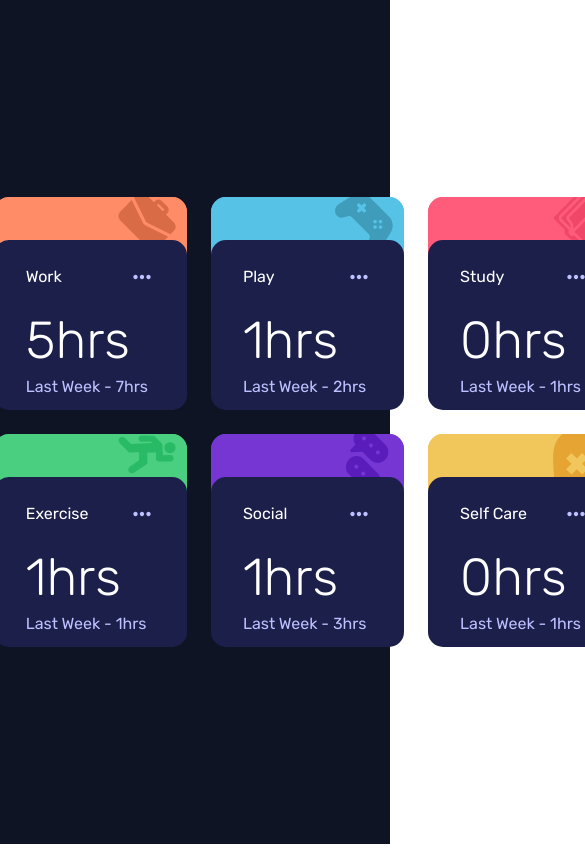
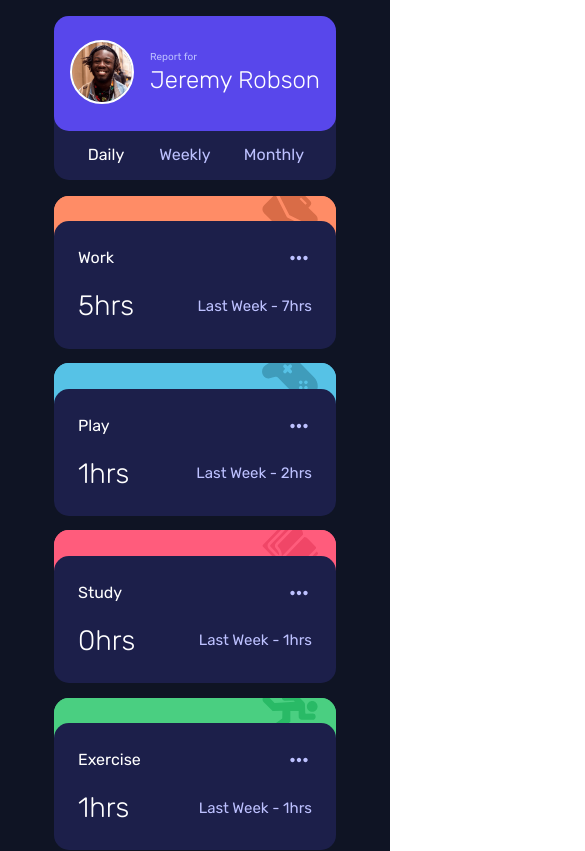
Before and after one commit to victoriacesar/time-tracking-dashboard, a React (Create React App) app: page / in a window 390 px wide. Shown: the top 851 px of the page, 585 px wide, since content can reach past the window. Built offline with nearby package versions, Linux system fonts and the light colour scheme.

Commit message:
responsive app

```diff
--- a/src/Dashboard.tsx
+++ b/src/Dashboard.tsx
@@ -1,4 +1,5 @@
 import { Grid, Flex, GridItem } from '@chakra-ui/react';
+import { createBreakpoints } from '@chakra-ui/theme-tools';
 import { Daily } from './components/Daily';
 import { Monthly } from './components/Monthly';
 import { Sidebar } from './components/Sidebar';
@@ -6,30 +7,31 @@ import { Weekly } from './components/Weekly';
 import { useTime } from './contexts/TimeContext';
 
 export function Dashboard() {
+
   const { time } = useTime();
 
   return (
     <Flex
       bgColor='neutral.veryDarkBlue'
-      width='100vw'
-      height='100vh'
+      width='100%'
+      height={{ base: 'auto', md: 'auto', lg: '100vh' }}
       align='center'
       justify='center'
     >
       <Grid
-        width='990px'
-        maxWidth={1480}
-        height={450}
-        templateColumns='repeat(2, 22% 78%)'
-        gap={6}
+        // bgColor= 'red'
+        // maxWidth={1480}
+        padding={{ base: '1rem' }}
+        templateColumns={{ base: 'repeat(1, 1fr)', lg: 'repeat(2, 22% 78%)' }}
+        gap={{ base: '4', lg: '6' }}
       >
-        <GridItem w='100%'>
+        <GridItem>
           <Sidebar />
         </GridItem>
-        <GridItem w='100%'>
-          { time === 'daily' && <Daily />}
-          { time === 'weekly' && <Weekly />}
-          { time === 'monthly' && <Monthly />}
+        <GridItem>
+          {time === 'daily' && <Daily />}
+          {time === 'weekly' && <Weekly />}
+          {time === 'monthly' && <Monthly />}
         </GridItem>
       </Grid>
     </Flex>
--- a/src/components/CardItem.tsx
+++ b/src/components/CardItem.tsx
@@ -35,6 +35,7 @@ export function CardItem({
     <Box
       height='100%'
       width='100%'
+      pb={{ base: '1rem' }}
       borderTopRadius={15}
       borderBottomRightRadius={20}
       borderBottomLeftRadius={20}
@@ -82,22 +83,21 @@ export function CardItem({
         }
         bgRepeat='no-repeat'
         bgPosition='top 30% left 92%'
-        bgSize='30%'
+        bgSize={{ base: '20%', md: '20%', lg: '30%' }}
         borderTopRadius={15}
       />
       <Box
         bgColor='neutral.darkBlue'
         borderTopRadius={15}
-        height='80%'
+        height={{ base: '100%', md: '100%', lg: '90%' }}
         borderBottomRadius={15}
-        width='100%'
-
+        width={{ base: '100%', md: '100%', lg: '100%' }}
         _hover={{ bgColor: 'neutral.desaturatedBlue', cursor: 'pointer' }}
       >
         <Flex
           pt={6}
-          pr={8}
-          pl={8}
+          pr={{ base: 6, md: 6, lg: 8 }}
+          pl={{ base: 6, md: 6, lg: 8 }}
           pb={4}
           justifyContent='space-between'
           align='center'
@@ -122,11 +122,22 @@ export function CardItem({
             _hover={{ cursor: 'pointer', color: 'white' }}
           />
         </Flex>
-        <Flex pr={8} pl={8} flexDir='column'>
-          <Heading fontSize='52' fontWeight={300} color='white'>
+        <Flex
+          pr={{ base: 6, md: 6, lg: 8 }}
+          pl={{ base: 6, md: 6, lg: 8 }}
+          flexDir={{ base: 'row', md: 'row', lg: 'column' }}
+          justify={{ base: 'space-between' }}
+          pb={{ base: 6, md: 6, lg: 0 }}
+          align={{ base: 'center', md: 'center', lg: 'flex-start' }}
+        >
+          <Heading
+            fontSize={{ base: '28', md: '28', lg: '52' }}
+            fontWeight={300}
+            color='white'
+          >
             {hoursThisMonth}hrs
           </Heading>
-          <Text color='neutral.paleBlue'>
+          <Text color='neutral.paleBlue' fontSize={{ base: '15', md: '15' }}>
             Last Week - {hoursPastMonth}hrs
           </Text>
         </Flex>
--- a/src/components/Daily.tsx
+++ b/src/components/Daily.tsx
@@ -8,12 +8,12 @@ export function Daily() {
 
   return (
     <Grid
-      height={450}
-      maxWidth={1000}
-      templateColumns='repeat(3, 1fr)'
-      templateRows='repeat(2, 1fr)'
-      columnGap={6}
-      rowGap={6}
+    height={{base: 'auto', md: 'auto', lg: 450}}
+    maxWidth={1000}
+    templateColumns={{base: 'repeat(1, 1fr)', md: 'repeat(1, 1fr)', lg: 'repeat(3, 1fr)'}}
+    templateRows='repeat(2, 1fr)'
+    columnGap={6}
+    rowGap={6}
     >
       {userData.map((data) => {
         return (
--- a/src/components/Monthly.tsx
+++ b/src/components/Monthly.tsx
@@ -8,9 +8,9 @@ export function Monthly() {
 
   return (
     <Grid
-      height={450}
+      height={{base: 'auto', md: 'auto', lg: 450}}
       maxWidth={1000}
-      templateColumns='repeat(3, 1fr)'
+      templateColumns={{base: 'repeat(1, 1fr)', md: 'repeat(1, 1fr)', lg: 'repeat(3, 1fr)'}}
       templateRows='repeat(2, 1fr)'
       columnGap={6}
       rowGap={6}
--- a/src/components/Sidebar.tsx
+++ b/src/components/Sidebar.tsx
@@ -4,15 +4,13 @@ import jeremyImg from '../images/image-jeremy.png';
 import { ActiveLink } from './ActiveLink';
 
 export function Sidebar() {
-
   return (
     <Box height='100%' bgColor='neutral.darkBlue' borderRadius='15'>
       <Flex
-        padding='8'
+        padding={{ base: '4', md: '4', lg: '8' }}
         bgColor='primary.blue'
-        width='100%'
         height='70%'
-        direction='column'
+        direction={{ base: 'row', md: 'row', lg: 'column' }}
         borderRadius='15'
       >
         <Avatar
@@ -20,26 +18,36 @@ export function Sidebar() {
           size='lg'
           showBorder={true}
           borderColor='white'
-          mb='35'
+          mb={{ base: 0, md: 0, lg: '35' }}
+          marginTop={2}
         />
-        <Box>
-          <Text fontSize='xs' color='neutral.paleBlue'>
+        <Flex
+          paddingLeft={{ base: '1rem', md: '1rem', lg: '0' }}
+          flexDir='column'
+          justify='center'
+        >
+          <Text fontSize='x-small' color='neutral.paleBlue'>
             Report for
           </Text>
-          <Heading fontSize='36' fontWeight='300' color='white'>
+          <Heading
+            fontSize={{ base: '24', md: '24', lg: '36' }}
+            fontWeight='300'
+            color='white'
+          >
             Jeremy Robson
           </Heading>
-        </Box>
+        </Flex>
       </Flex>
       <Flex
         width='100%'
         height='30%'
         pb={4}
-        pt={4}
+        pt={{base: 1, md: 1, lg: 4}}
         pr={8}
         pl={8}
         align='flex-start'
-        direction='column'
+        justify='space-between'
+        direction={{ base: 'row', md: 'row', lg:'column'}}
         gap='8px'
       >
         <ActiveLink>Daily</ActiveLink>
--- a/src/components/Weekly.tsx
+++ b/src/components/Weekly.tsx
@@ -8,12 +8,12 @@ export function Weekly() {
 
   return (
     <Grid
-      height={450}
-      maxWidth={1000}
-      templateColumns='repeat(3, 1fr)'
-      templateRows='repeat(2, 1fr)'
-      columnGap={6}
-      rowGap={6}
+    height={{base: 'auto', md: 'auto', lg: 450}}
+    maxWidth={1000}
+    templateColumns={{base: 'repeat(1, 1fr)', md: 'repeat(1, 1fr)', lg: 'repeat(3, 1fr)'}}
+    templateRows='repeat(2, 1fr)'
+    columnGap={6}
+    rowGap={6}
     >
       {userData.map((data) => {
         return (
```
